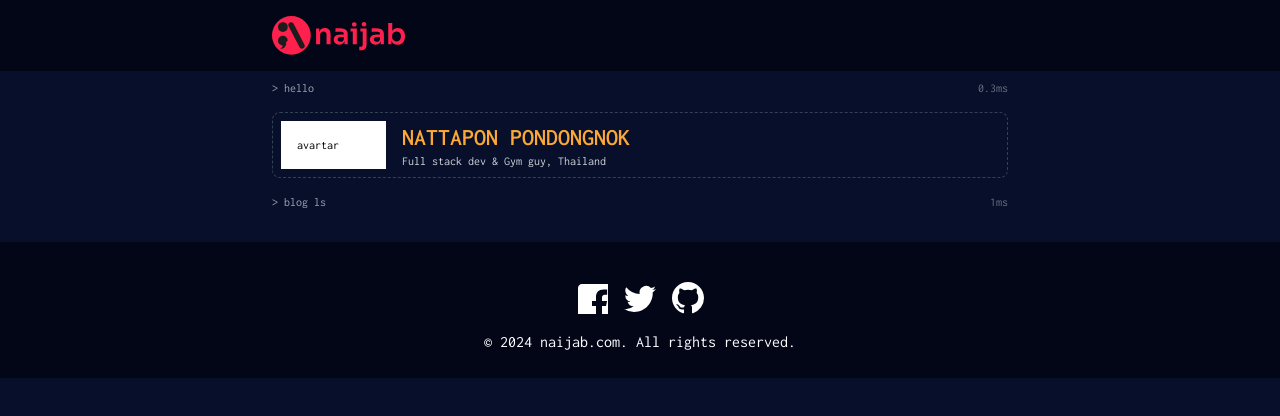
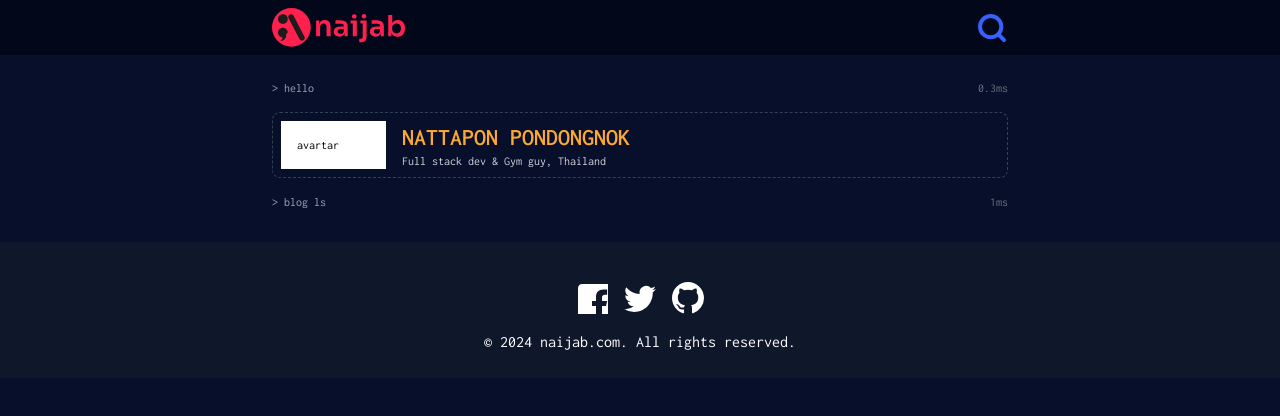
Before and after one commit to naijab/naijab.github.io, an Astro site: page / in a window 1280 px wide. Built offline with nearby package versions, Linux system fonts and the light colour scheme; Astro itself is replaced by a stand-in of ours.

Commit message:
add search button

```diff
--- a/src/components/Footer.astro
+++ b/src/components/Footer.astro
@@ -2,7 +2,7 @@
 const today = new Date();
 ---
 
-<footer class="bottom-0 w-full bg-slate-950 text-white p-6 flex-row justify-center items-center text-center">
+<footer class="bottom-0 w-full bg-slate-900 text-white p-6 flex-row justify-center items-center text-center">
 
 	<div class="p-4 flex items-center justify-center gap-4">
 		<a href="https://web.facebook.com/naijabcom" target="_blank">
--- /dev/null
+++ b/src/components/nav/Nav.astro
@@ -0,0 +1,18 @@
+---
+import LogoWithText from "./LogoWithText.astro";
+
+
+---
+
+<nav class="fixed top-0 bg-slate-950 bg-opacity-80 w-full">
+    <div class="px-4 py-2 max-w-3xl mx-auto">
+        <div class="flex justify-between">
+        <a href="/"><LogoWithText /></a>
+        <a href="/search" class="flex justify-center items-center">
+            <svg class="stroke-current text-third w-8 h-8" viewBox="0 0 32 32" fill="none" xmlns="http://www.w3.org/2000/svg">
+<path d="M28 28L22.2 22.2M25.3333 14.6667C25.3333 20.5577 20.5577 25.3333 14.6667 25.3333C8.77563 25.3333 4 20.5577 4 14.6667C4 8.77563 8.77563 4 14.6667 4C20.5577 4 25.3333 8.77563 25.3333 14.6667Z" stroke="currentColor" stroke-width="4" stroke-linecap="round" stroke-linejoin="round"/>
+</svg>
+        </a>
+        </div>
+    </div>
+</nav>
--- a/src/layouts/MasterLayout.astro
+++ b/src/layouts/MasterLayout.astro
@@ -2,6 +2,7 @@
 import BaseHead from '../components/BaseHead.astro';
 import LogoWithText from '../components/nav/LogoWithText.astro';
 import Footer from '../components/Footer.astro';
+import Nav from '../components/nav/Nav.astro';
 
 const { title, description } = Astro.props;
 ---
@@ -12,11 +13,7 @@ const { title, description } = Astro.props;
 	</head>
 
 	<body class="bg-secondary">
-		<nav class="fixed top-0 bg-slate-950 w-full">
-			<div class="p-4 max-w-3xl mx-auto">
-				<LogoWithText />
-			</div>
-		</nav>
+		<Nav/>
 
 		<div class="flex-row">
 			<main class="mt-20 px-4 pb-4 max-w-3xl mx-auto">
--- a/tailwind.config.mjs
+++ b/tailwind.config.mjs
@@ -9,6 +9,7 @@ export default {
       colors: {
         primary: "#FF204E",
         secondary: "#070F2B",
+        third: "#3662FB",
         highlight: "#FBA834",
       },
       fontFamily: {
```
